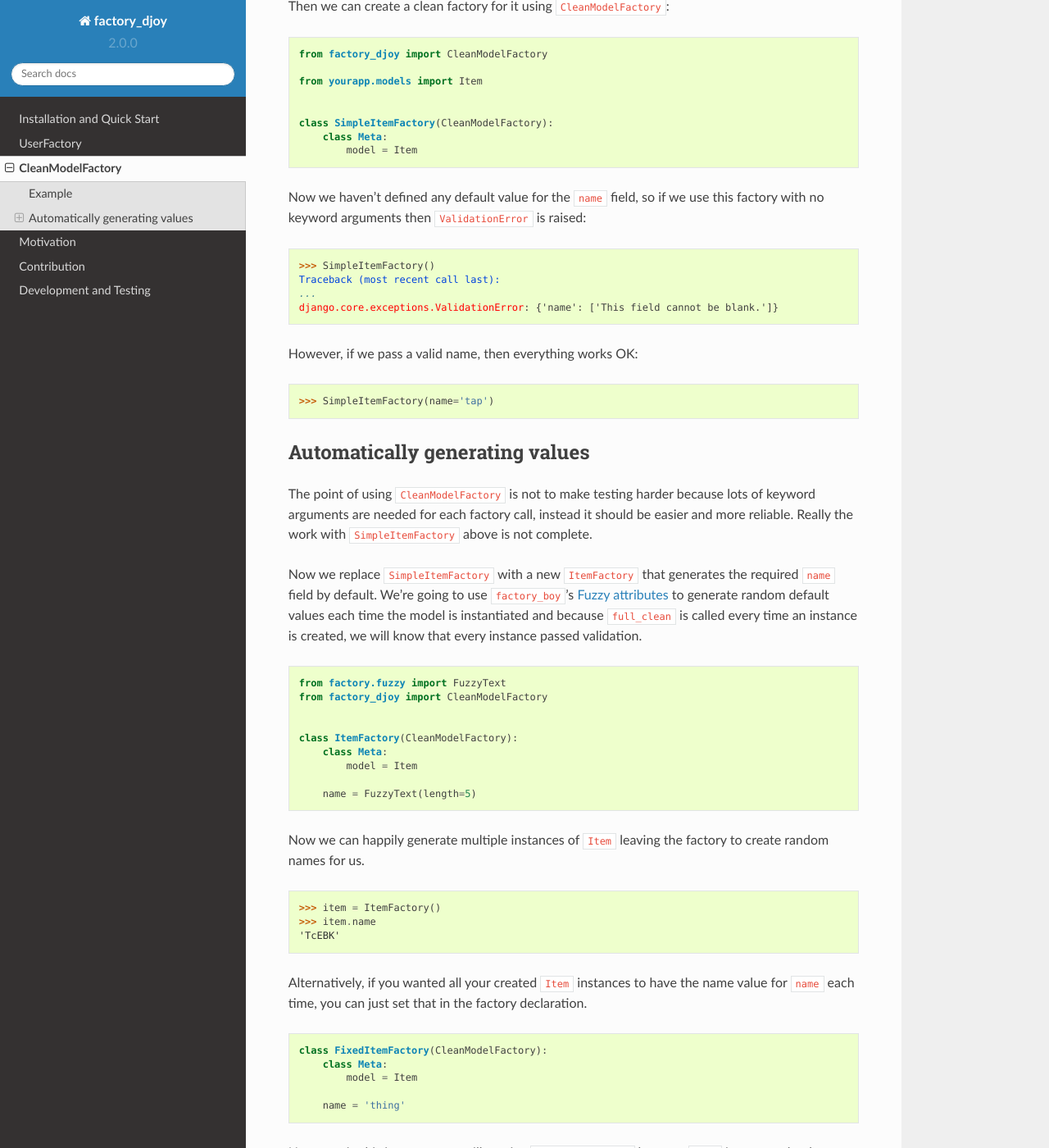
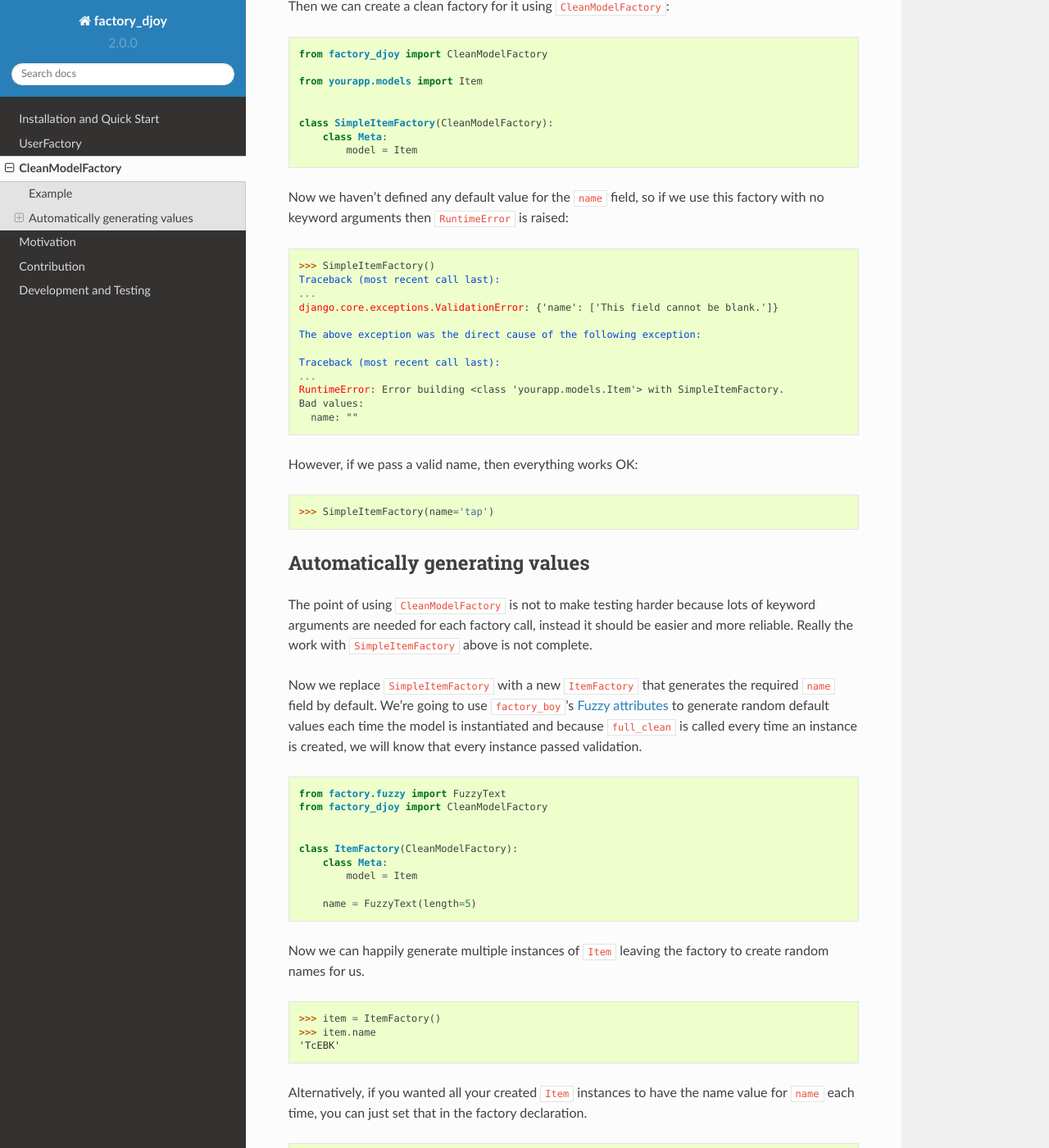
Before and after one commit to jamescooke/factory_djoy, a Sphinx documentation site: the page built from docs/cleanmodelfactory.rst, in a window 1280 px wide and 1400 px high, scrolled down 549 px. Shown: the whole window at 82% size. Built offline with Sphinx 7.4.7 and the Read the Docs theme 2.0.0, drawn with Linux system fonts in a browser that asks for light colours; some of the changed text lies outside the part shown.

Commit message:
Update docs and release notes

```diff
--- a/RELEASE_NOTES.rst
+++ b/RELEASE_NOTES.rst
@@ -11,6 +11,12 @@ Unreleased_
 
 See also `latest documentation
 <http://factory-djoy.readthedocs.io/en/latest/>`_.
+
+Added
+:::::
+
+* Expanded information in stack traces when ``CleanModelFactory`` fails to
+  create a valid instance because ``full_clean()`` failed.
 
 2.0.0_ - 2018/12/31
 -------------------
--- a/docs/cleanmodelfactory.rst
+++ b/docs/cleanmodelfactory.rst
@@ -35,7 +35,7 @@ Then we can create a clean factory for it using ``CleanModelFactory``:
             model = Item
 
 Now we haven't defined any default value for the ``name`` field, so if we use
-this factory with no keyword arguments then ``ValidationError`` is raised:
+this factory with no keyword arguments then ``RuntimeError`` is raised:
 
 .. code-block:: python
 
@@ -43,6 +43,14 @@ this factory with no keyword arguments then ``ValidationError`` is raised:
     Traceback (most recent call last):
     ...
     django.core.exceptions.ValidationError: {'name': ['This field cannot be blank.']}
+
+    The above exception was the direct cause of the following exception:
+
+    Traceback (most recent call last):
+    ...
+    RuntimeError: Error building <class 'yourapp.models.Item'> with SimpleItemFactory.
+    Bad values:
+      name: ""
 
 However, if we pass a valid name, then everything works OK:
 
@@ -98,7 +106,7 @@ declaration.
 
         name = 'thing'
 
-However, in this instance, you will receive ``ValidationErrors`` because
+However, in this instance, you will receive ``RuntimeError`` because
 ``name`` is expected to be unique.
 
 .. code-block:: python
@@ -107,6 +115,14 @@ However, in this instance, you will receive ``ValidationErrors`` because
     Traceback (most recent call last):
     ...
     django.core.exceptions.ValidationError: {'name': ['Item with this Name already exists.']}
+
+    The above exception was the direct cause of the following exception:
+
+    Traceback (most recent call last):
+    ...
+    RuntimeError: Error building <class 'yourapp.models.Item'> with FixedItemFactory.
+    Bad values:
+      name: "thing"
 
 ``full_clean`` is triggered only with the ``create`` strategy. Therefore using
 ``build`` followed by ``save`` can provide a way to emulate "bad" data in your
```
